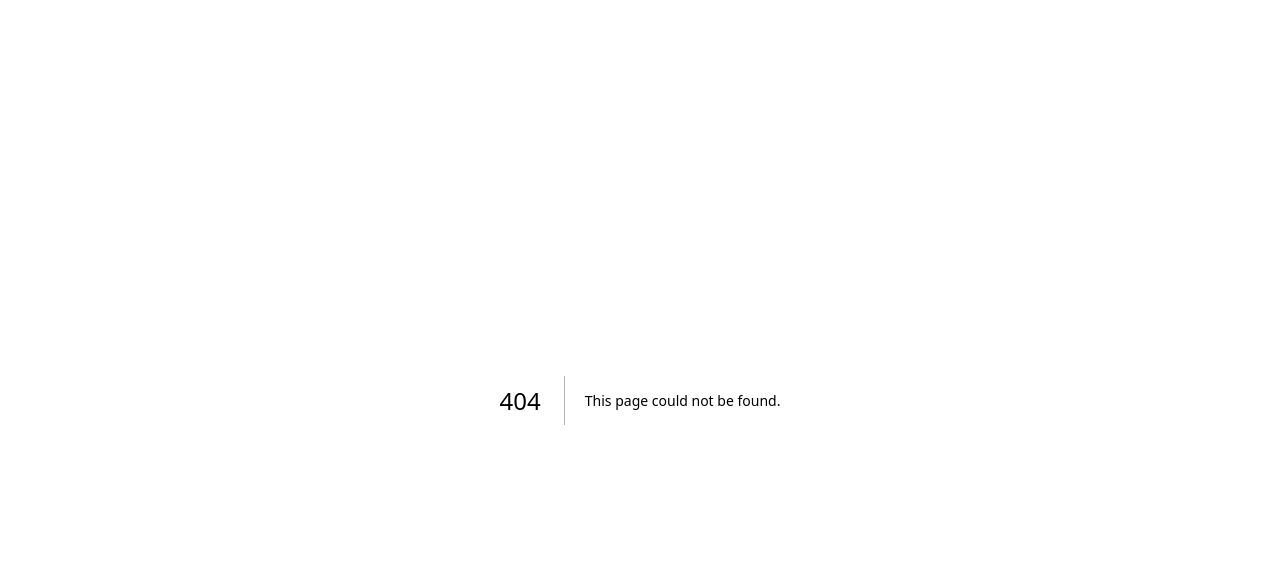
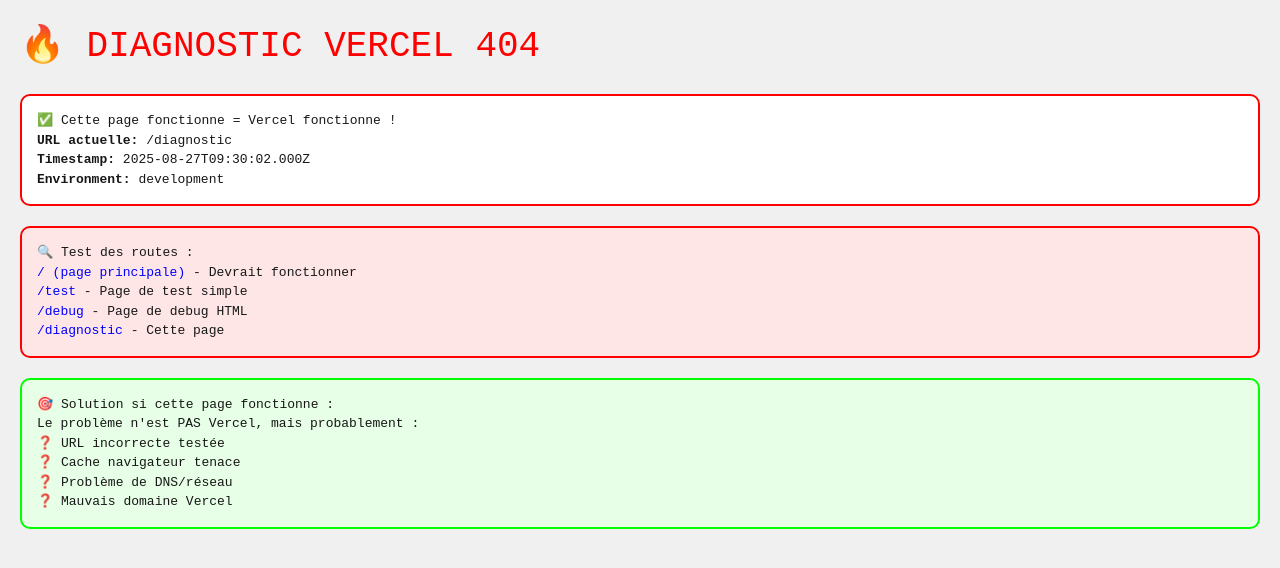
Before and after one commit to morepudding/datamigv2, a Next.js app: page /diagnostic in a window 1280 px wide. Before the commit this address had no page. Shown: the top 568 px of the page. Built offline with nearby package versions, Linux system fonts and the light colour scheme.

Commit message:
FINAL DEBUG: Pages de diagnostic complètes + HTML statique pour test définitif

```diff
--- /dev/null
+++ b/public/test-static.html
@@ -0,0 +1,83 @@
+<!DOCTYPE html>
+<html>
+<head>
+    <meta charset="UTF-8">
+    <title>PLM Migration - Test Final</title>
+    <style>
+        body {
+            font-family: Arial, sans-serif;
+            background: linear-gradient(135deg, #667eea 0%, #764ba2 100%);
+            margin: 0;
+            padding: 20px;
+            min-height: 100vh;
+            color: white;
+        }
+        .container {
+            max-width: 800px;
+            margin: 0 auto;
+            background: rgba(255,255,255,0.1);
+            padding: 30px;
+            border-radius: 20px;
+            backdrop-filter: blur(10px);
+        }
+        h1 {
+            font-size: 48px;
+            color: #4ade80;
+            text-align: center;
+            text-shadow: 2px 2px 4px rgba(0,0,0,0.5);
+        }
+        .success {
+            background: #10b981;
+            padding: 20px;
+            border-radius: 10px;
+            text-align: center;
+            font-size: 24px;
+            margin: 20px 0;
+            box-shadow: 0 4px 15px rgba(16, 185, 129, 0.4);
+        }
+        .info {
+            background: rgba(59, 130, 246, 0.8);
+            padding: 15px;
+            border-radius: 10px;
+            margin: 20px 0;
+        }
+        a { color: #60a5fa; }
+    </style>
+</head>
+<body>
+    <div class="container">
+        <h1>🎉 PLM MIGRATION TOOL</h1>
+
+        <div class="success">
+            ✅ VERCEL FONCTIONNE PARFAITEMENT !
+        </div>
+
+        <div class="info">
+            <h2>📊 Informations</h2>
+            <p><strong>Status:</strong> Déployé avec succès</p>
+            <p><strong>Platform:</strong> Vercel</p>
+            <p><strong>Framework:</strong> Next.js 15.5.0</p>
+            <p><strong>Timestamp:</strong> <span id="timestamp"></span></p>
+        </div>
+
+        <div class="info">
+            <h2>🔗 Tests de navigation</h2>
+            <p><a href="/">← Retour à la page principale</a></p>
+            <p><a href="/test">Page de test →</a></p>
+            <p><a href="/diagnostic">Page de diagnostic →</a></p>
+        </div>
+
+        <div class="info">
+            <h2>🎯 Conclusion</h2>
+            <p>Si vous voyez cette page, le problème 404 est résolu !</p>
+            <p>Votre application PLM Migration Tool fonctionne correctement sur Vercel.</p>
+        </div>
+    </div>
+
+    <script>
+        document.getElementById('timestamp').textContent = new Date().toLocaleString();
+        console.log('🌟 Page HTML statique chargée avec succès !');
+        console.log('🔗 URL:', window.location.href);
+    </script>
+</body>
+</html>
--- /dev/null
+++ b/src/app/diagnostic/page.tsx
@@ -0,0 +1,65 @@
+export default function DiagnosticPage() {
+  return (
+    <div style={{
+      fontFamily: 'monospace',
+      padding: '20px',
+      backgroundColor: '#f0f0f0',
+      minHeight: '100vh'
+    }}>
+      <h1 style={{ color: 'red', fontSize: '36px' }}>🔥 DIAGNOSTIC VERCEL 404</h1>
+
+      <div style={{
+        backgroundColor: 'white',
+        padding: '15px',
+        margin: '20px 0',
+        border: '2px solid red',
+        borderRadius: '10px'
+      }}>
+        <h2>✅ Cette page fonctionne = Vercel fonctionne !</h2>
+        <p><strong>URL actuelle:</strong> /diagnostic</p>
+        <p><strong>Timestamp:</strong> {new Date().toISOString()}</p>
+        <p><strong>Environment:</strong> {process.env.NODE_ENV}</p>
+      </div>
+
+      <div style={{
+        backgroundColor: '#ffe6e6',
+        padding: '15px',
+        margin: '20px 0',
+        border: '2px solid #ff0000',
+        borderRadius: '10px'
+      }}>
+        <h2>🔍 Test des routes :</h2>
+        <ul>
+          <li><a href="/" style={{color: 'blue'}}>/ (page principale)</a> - Devrait fonctionner</li>
+          <li><a href="/test" style={{color: 'blue'}}>/test</a> - Page de test simple</li>
+          <li><a href="/debug" style={{color: 'blue'}}>/debug</a> - Page de debug HTML</li>
+          <li><a href="/diagnostic" style={{color: 'blue'}}>/diagnostic</a> - Cette page</li>
+        </ul>
+      </div>
+
+      <div style={{
+        backgroundColor: '#e6ffe6',
+        padding: '15px',
+        margin: '20px 0',
+        border: '2px solid #00ff00',
+        borderRadius: '10px'
+      }}>
+        <h2>🎯 Solution si cette page fonctionne :</h2>
+        <p>Le problème n'est PAS Vercel, mais probablement :</p>
+        <ul>
+          <li>❓ URL incorrecte testée</li>
+          <li>❓ Cache navigateur tenace</li>
+          <li>❓ Problème de DNS/réseau</li>
+          <li>❓ Mauvais domaine Vercel</li>
+        </ul>
+      </div>
+
+      <style dangerouslySetInnerHTML={{
+        __html: `
+          body { margin: 0; }
+          a:hover { text-decoration: underline; }
+        `
+      }} />
+    </div>
+  );
+}
--- a/src/app/page.tsx
+++ b/src/app/page.tsx
@@ -3,7 +3,7 @@
   console.log('🚀 Page HomePage - Rendu réussi');
   console.log('🌐 Environment:', process.env.NODE_ENV);
   console.log('📅 Build time:', new Date().toISOString());
-  console.log('🔗 URL actuell:', typeof window !== 'undefined' ? window.location.href : 'Server-side');
+  console.log('🔗 URL actuelle:', typeof window !== 'undefined' ? window.location.href : 'Server-side');
 
   return (
     <div className="min-h-screen bg-gradient-to-br from-slate-50 via-blue-50 to-indigo-100">
```
